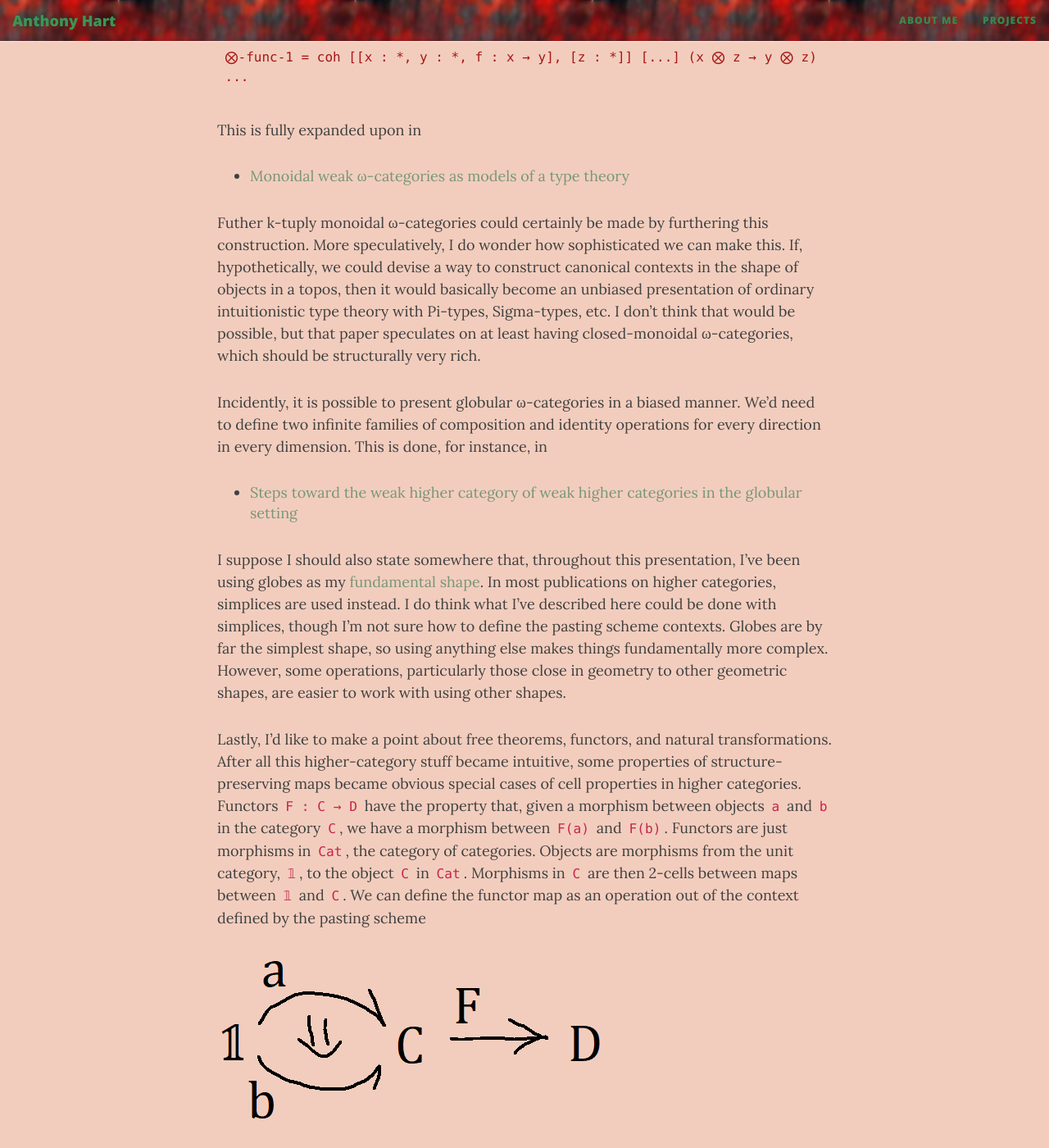
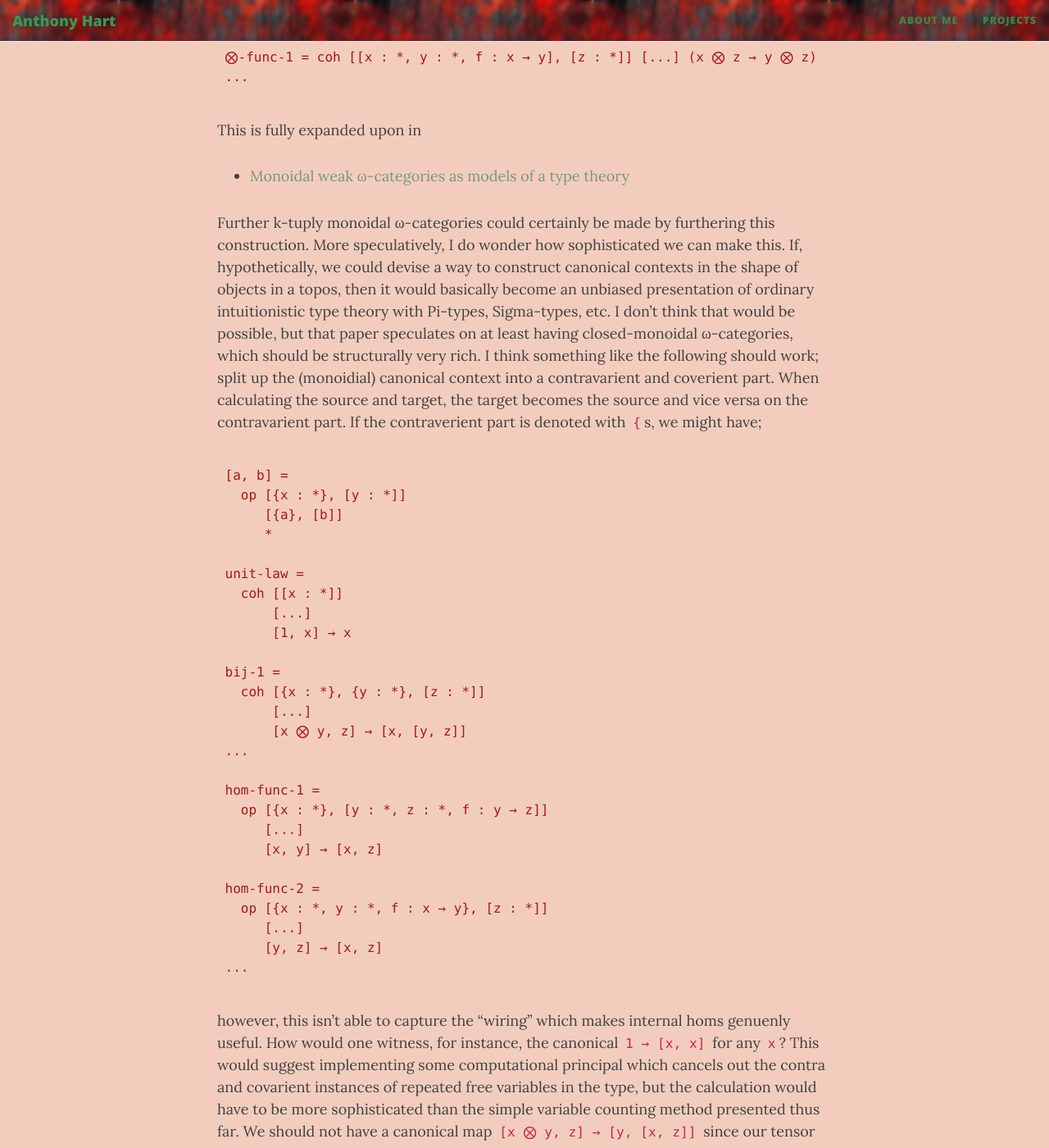
Before and after one commit to AHartNtkn/AHartNtkn.github.io, a Jekyll site: the page built from _posts/2000-01-01-Omega-Categories-Made-Easy.md, in a window 1280 px wide and 1400 px high, scrolled down 16572 px. Shown: the whole window at 82% size. Built offline with Jekyll 4.4.1, drawn with Linux system fonts in a browser that asks for light colours; nearby versions of some CDN libraries; some of the changed text lies outside the part shown.

Commit message:
Add some notes on closed categories.

````diff
--- a/_posts/2000-01-01-Omega-Categories-Made-Easy.md
+++ b/_posts/2000-01-01-Omega-Categories-Made-Easy.md
@@ -448,9 +448,42 @@ a ⨂ b =
 This is fully expanded upon in
   - [Monoidal weak ω-categories as models of a type theory](http://www.lix.polytechnique.fr/~tbenjamin/articles/publications/monoidal.pdf)
 
-Futher k-tuply monoidal ω-categories could certainly be made by furthering this construction. More speculatively, I do wonder how sophisticated we can make this. If, hypothetically, we could devise a way to construct canonical contexts in the shape of objects in a topos, then it would basically become an unbiased presentation of ordinary intuitionistic type theory with Pi-types, Sigma-types, etc. I don't think that would be possible, but that paper speculates on at least having closed-monoidal ω-categories, which should be structurally very rich.
+Further k-tuply monoidal ω-categories could certainly be made by furthering this construction. More speculatively, I do wonder how sophisticated we can make this. If, hypothetically, we could devise a way to construct canonical contexts in the shape of objects in a topos, then it would basically become an unbiased presentation of ordinary intuitionistic type theory with Pi-types, Sigma-types, etc. I don't think that would be possible, but that paper speculates on at least having closed-monoidal ω-categories, which should be structurally very rich. I think something like the following should work; split up the (monoidial) canonical context into a contravarient and coverient part. When calculating the source and target, the target becomes the source and vice versa on the contravarient part. If the contraverient part is denoted with `{`s, we might have;
 
-Incidently, it is possible to present globular ω-categories in a biased manner. We'd need to define two infinite families of composition and identity operations for every direction in every dimension. This is done, for instance, in
+```
+[a, b] =
+  op [{x : *}, [y : *]]
+     [{a}, [b]]
+     *
+
+unit-law =
+  coh [[x : *]]
+      [...]
+      [1, x] → x
+
+bij-1 =
+  coh [{x : *}, {y : *}, [z : *]]
+      [...]
+      [x ⨂ y, z] → [x, [y, z]]
+...
+
+hom-func-1 =
+  op [{x : *}, [y : *, z : *, f : y → z]]
+     [...]
+     [x, y] → [x, z]
+
+hom-func-2 =
+  op [{x : *, y : *, f : x → y}, [z : *]]
+     [...]
+     [y, z] → [x, z]
+...
+```
+
+however, this isn't able to capture the "wiring" which makes internal homs genuenly useful. How would one witness, for instance, the canonical `1 → [x, x]` for any `x`? This would suggest implementing some computational principal which cancels out the contra and covarient instances of repeated free variables in the type, but the calculation would have to be more sophisticated than the simple variable counting method presented thus far. We should not have a canonical map `[x ⨂ y, z] → [y, [x, z]]` since our tensor product isn't symmetric, though we can make it so by making our context a finite set instead of a list. As a consequence, variables shouldn't cancel if they're not in the correct position to do so. We may also extend the context with an extranatural component just to explicitly state this wiring, though, I don't know what that would look like.
+
+The above costruction basically just defines a product that's contravarient in one argument. Such a thing might be useful when defining opposite categories, but it doesn't address the "hom" part of "internal hom".
+
+Incidentally, it is possible to present globular ω-categories in a biased manner. We'd need to define two infinite families of composition and identity operations for every direction in every dimension. This is done, for instance, in
  - [Steps toward the weak higher category of weak higher categories in the globular setting](http://cgasa.sbu.ac.ir/article_11180_b13cacfd9afe5780932141c269d0add6.pdf)
 
 I suppose I should also state somewhere that, throughout this presentation, I've been using globes as my [fundamental shape](https://ncatlab.org/nlab/show/geometric+shape+for+higher+structures). In most publications on higher categories, simplices are used instead. I do think what I've described here could be done with simplices, though I'm not sure how to define the pasting scheme contexts. Globes are by far the simplest shape, so using anything else makes things fundamentally more complex. However, some operations, particularly those close in geometry to other geometric shapes, are easier to work with using other shapes.
````
